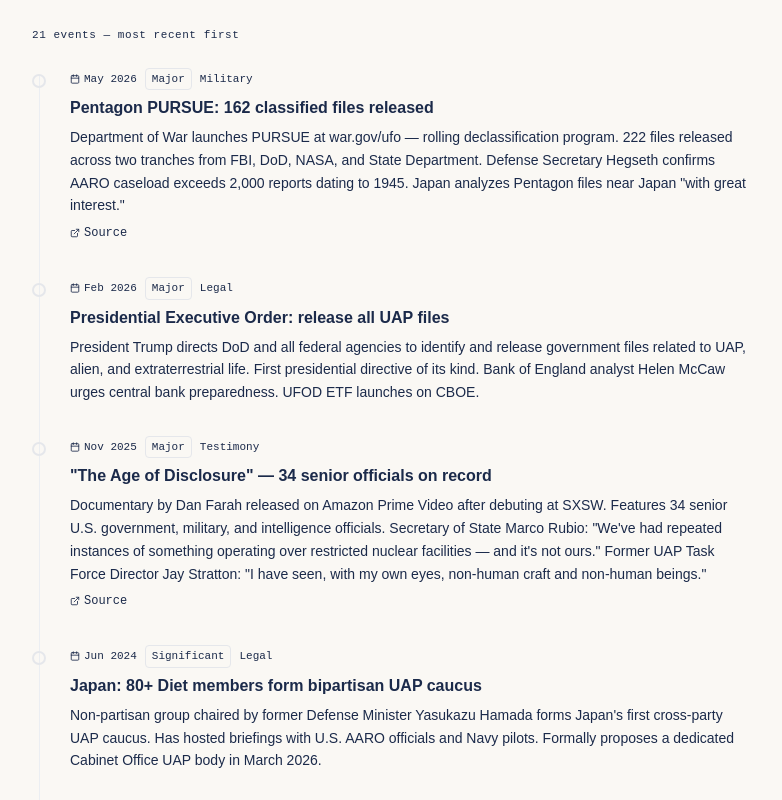
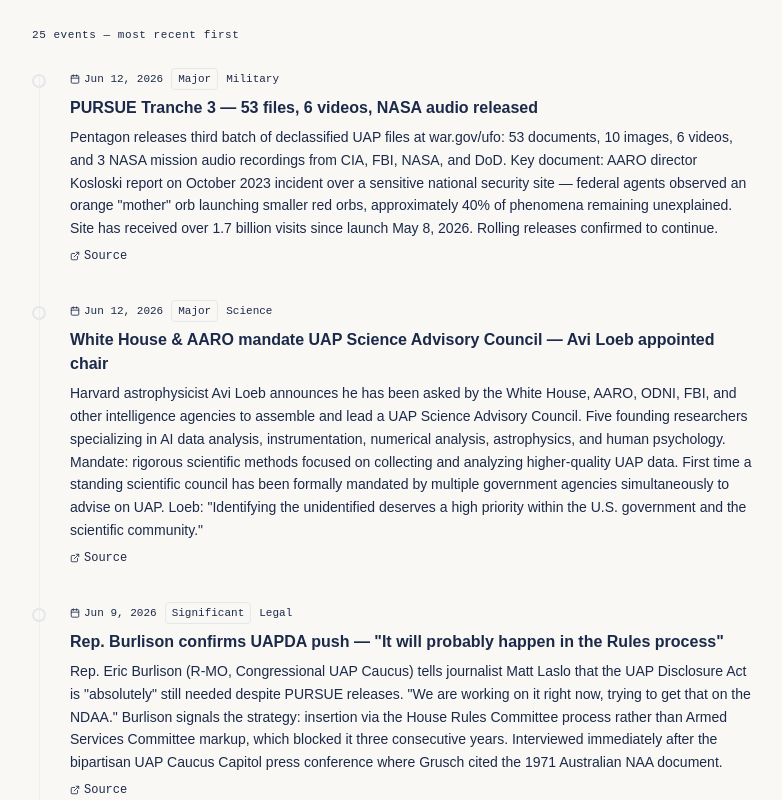
Before and after one commit to lbdgGit/DisclosureHub, a Next.js app in the folder disclosure-hub-starter/: page /frise in a window 1280 px wide. Shown: the part 340-1140 px from the top of the page, without its empty margins (248-1030 px from the left). Built offline with nearby package versions, Linux system fonts and the light colour scheme; a web font is replaced by a local one.

Commit message:
Update timeline.ts

```diff
--- a/disclosure-hub-starter/data/timeline.ts
+++ b/disclosure-hub-starter/data/timeline.ts
@@ -183,10 +183,49 @@
   {
     id: '2026-pursue',
     date: '2026-05',
-    titre: 'Pentagon PURSUE: 162 classified files released',
+    titre: 'Pentagon PURSUE: 222 classified files released',
     description: 'Department of War launches PURSUE at war.gov/ufo — rolling declassification program. 222 files released across two tranches from FBI, DoD, NASA, and State Department. Defense Secretary Hegseth confirms AARO caseload exceeds 2,000 reports dating to 1945. Japan analyzes Pentagon files near Japan "with great interest."',
     importance: 'majeur',
     categorie: 'militaire',
     lienSource: 'https://www.war.gov/ufo',
   },
+  {
+    id: '2026-grusch-capitol',
+    date: '2026-06',
+    titre: 'Grusch Capitol Press Conference — NAA Australian document cited',
+    description: 'David Grusch, members of the UAP Caucus, and other senior figures hold a press conference near the U.S. Capitol. Grusch specifically references the 1971 Australian National Archives intelligence report (NAA A13693) as primary source validation of the institutional cover-up mechanism he described in his 2023 congressional testimony. The document had been publicly accessible but largely unknown outside specialist research communities.',
+    importance: 'majeur',
+    categorie: 'temoignage',
+    source: 'UAP Caucus Capitol Press Conference, June 2026',
+  },
+  {
+    id: '2026-06-burlison-uapda',
+    date: '2026-06-09',
+    titre: 'Rep. Burlison confirms UAPDA push — "It will probably happen in the Rules process"',
+    description: 'Rep. Eric Burlison (R-MO, Congressional UAP Caucus) tells journalist Matt Laslo that the UAP Disclosure Act is "absolutely" still needed despite PURSUE releases. "We are working on it right now, trying to get that on the NDAA." Burlison signals the strategy: insertion via the House Rules Committee process rather than Armed Services Committee markup, which blocked it three consecutive years. Interviewed immediately after the bipartisan UAP Caucus Capitol press conference where Grusch cited the 1971 Australian NAA document.',
+    importance: 'significatif',
+    categorie: 'juridique',
+    source: 'Ask a Pol UAP — Matt Laslo interview, June 9 2026',
+    lienSource: 'https://www.askapoluaps.com/p/burlison-uapda-still-needed-ndaa',
+  },
+  {
+    id: '2026-06-pursue-tranche3',
+    date: '2026-06-12',
+    titre: 'PURSUE Tranche 3 — 53 files, 6 videos, NASA audio released',
+    description: 'Pentagon releases third batch of declassified UAP files at war.gov/ufo: 53 documents, 10 images, 6 videos, and 3 NASA mission audio recordings from CIA, FBI, NASA, and DoD. Key document: AARO director Kosloski report on October 2023 incident over a sensitive national security site — federal agents observed an orange "mother" orb launching smaller red orbs, approximately 40% of phenomena remaining unexplained. Site has received over 1.7 billion visits since launch May 8, 2026. Rolling releases confirmed to continue.',
+    importance: 'majeur',
+    categorie: 'militaire',
+    source: 'Department of War — war.gov/ufo, June 12 2026',
+    lienSource: 'https://www.war.gov/ufo',
+  },
+  {
+    id: '2026-06-loeb-science-council',
+    date: '2026-06-12',
+    titre: 'White House & AARO mandate UAP Science Advisory Council — Avi Loeb appointed chair',
+    description: 'Harvard astrophysicist Avi Loeb announces he has been asked by the White House, AARO, ODNI, FBI, and other intelligence agencies to assemble and lead a UAP Science Advisory Council. Five founding researchers specializing in AI data analysis, instrumentation, numerical analysis, astrophysics, and human psychology. Mandate: rigorous scientific methods focused on collecting and analyzing higher-quality UAP data. First time a standing scientific council has been formally mandated by multiple government agencies simultaneously to advise on UAP. Loeb: "Identifying the unidentified deserves a high priority within the U.S. government and the scientific community."',
+    importance: 'majeur',
+    categorie: 'scientifique',
+    source: 'Disclosure Foundation / Avi Loeb, June 12 2026',
+    lienSource: 'https://disclosure.org/news/uap-science-advisory-council',
+  },
 ];
```
Lines whose indentation alone changed are shown as unchanged.
